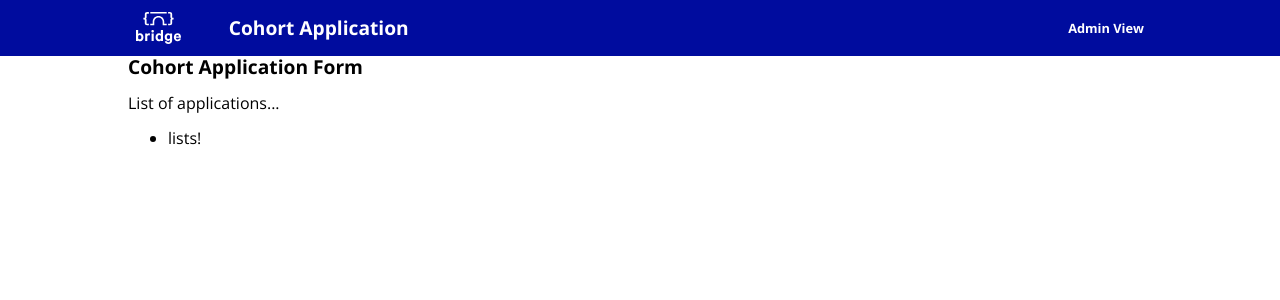
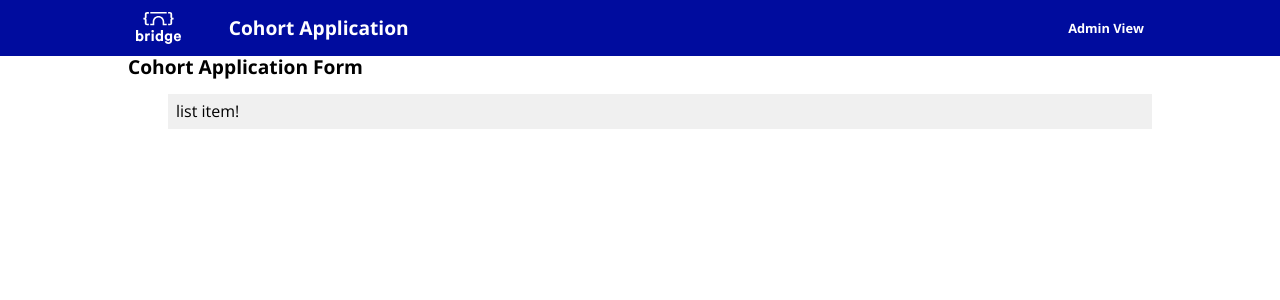
Before and after one commit to bridge-school/applications-frontend, a React (Create React App) app: page / in a window 1280 px wide. Shown: the top 300 px of the page. Built offline with nearby package versions, Linux system fonts and the light colour scheme.

Commit message:
change component names | add styling

```diff
--- a/src/App.js
+++ b/src/App.js
@@ -29,6 +29,7 @@ const bridgeTheme = {
   blue: '#2fa1d4',
   green: '#08c39d',
   pink: '#eb2c97',
+  grey: '#F0F0F0'
 };
 
 class App extends Component {
--- a/src/components/AdminApplications.js
+++ b/src/components/AdminApplications.js
@@ -1,13 +1,12 @@
 import React from 'react';
 import PageTitle from './PageTitle';
-import ListContainer from './ListContainer';
+import ApplicationListContainer from './ApplicationListContainer';
 
 export default function AllApplications() {
   return (
     <div>
       <PageTitle title="Cohort Application Form" />
-      <p>List of applications...</p>
-      <ListContainer></ListContainer>
+      <ApplicationListContainer></ApplicationListContainer>
     </div>
   );
 }
--- /dev/null
+++ b/src/components/ApplicationListContainer.js
@@ -0,0 +1,19 @@
+import React from 'react';
+import styled from 'styled-components';
+import PropTypes from 'prop-types';
+import ListItem from './ApplicationListItem'
+
+const List = styled.ul`
+    list-style: none;
+    padding; 0;
+`
+
+export default function ApplicationListContainer({listItemArray}) {
+    return <List>
+        <ListItem></ListItem>
+    </List>
+}
+
+ApplicationListContainer.propTypes = {
+    listItemArray: PropTypes.array,
+  };
--- /dev/null
+++ b/src/components/ApplicationListItem.js
@@ -0,0 +1,11 @@
+import React from 'react';
+import styled from 'styled-components';
+
+const ListItem = styled.li`
+    background-color: ${props => props.theme.grey};
+    padding: ${props => props.theme.padding}
+`
+
+export default function ApplicationListItem({}) {
+    return <ListItem>list item!</ListItem>
+}
--- a/src/components/ListContainer.js
+++ /dev/null
@@ -1,14 +0,0 @@
-import React from 'react';
-import styled from 'styled-components';
-import PropTypes from 'prop-types';
-import ListItem from './ListItem'
-
-export default function ListContainer({listItemArray}) {
-    return <ul>
-        <ListItem></ListItem>
-    </ul>
-}
-
-ListContainer.propTypes = {
-
-  };
--- a/src/components/ListItem.js
+++ /dev/null
@@ -1,5 +0,0 @@
-import React from 'react';
-
-export default function ListItem({}) {
-    return <li>lists!</li>
-}
--- a/src/components/StudentApplications.js
+++ b/src/components/StudentApplications.js
@@ -1,5 +1,6 @@
 import React from 'react';
+import ApplicationListContainer from './ApplicationListContainer';
 
 export default function CurrentApplications() {
-  return <div>List of current apps...</div>;
+  return <ApplicationListContainer></ApplicationListContainer>
 }
```
